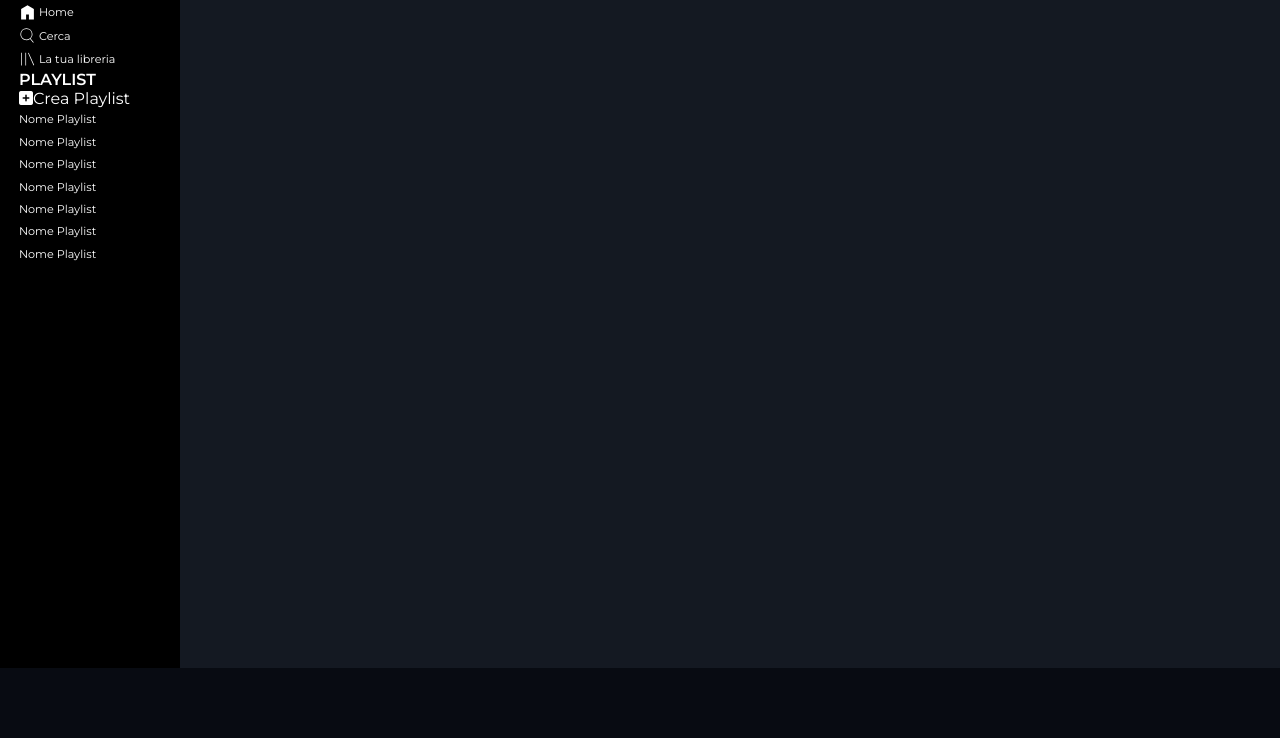
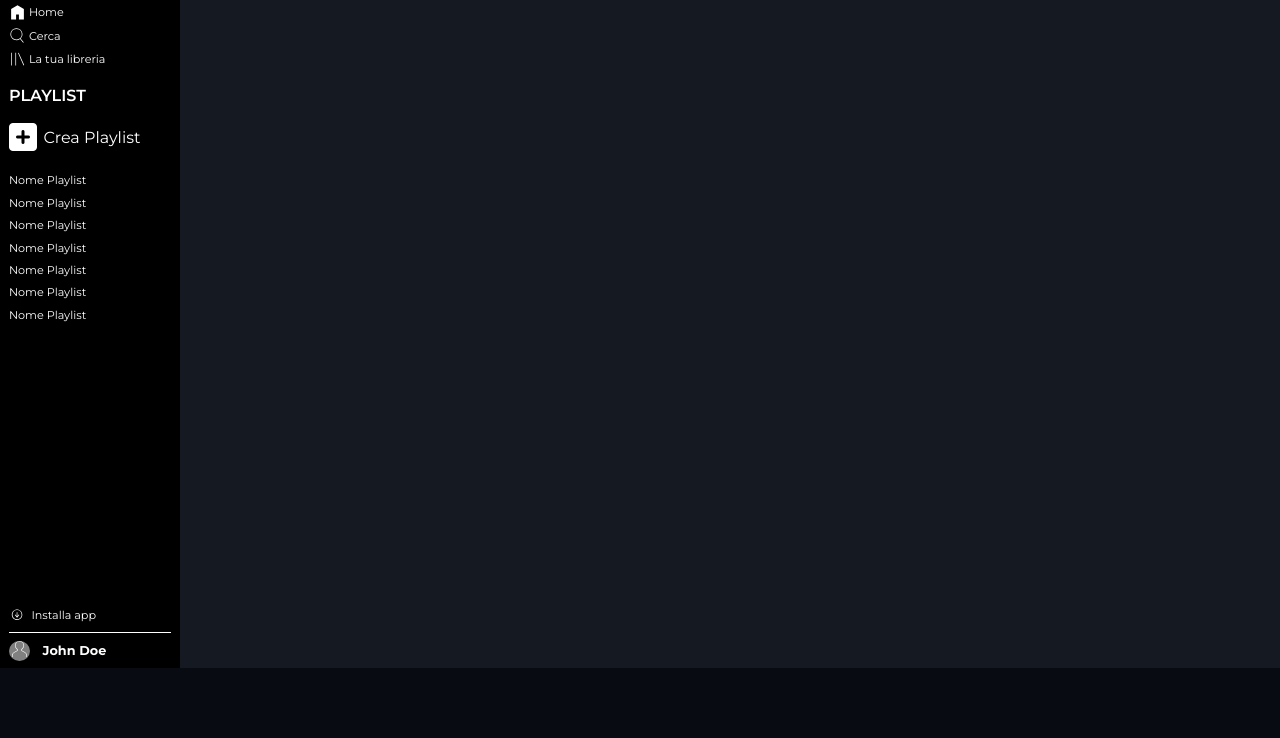
Before and after one commit to Andrea-Baggio/html-css-spotifyweb, a plain HTML site: page index.html in a window 1280 px wide. Shown: the part 62-800 px from the top of the page. Drawn offline with Linux system fonts and the light colour scheme.

Commit message:
side-bar desktop

```diff
--- a/css/style.css
+++ b/css/style.css
@@ -29,20 +29,18 @@ aside {
 }
 
 .aside-container {
-    /* border: 2px solid green; */
+    height: 99%;
     max-width: 90%;
     margin: auto;
-
     color: white;
-}
-
-.top-block {
-    /* border: 2px solid red; */
-    padding: 10px;
+    display: flex;
+    flex-direction: column;
+    justify-content: space-between;
 }
 
 .top-block-logo {
     width: 120px;
+    margin-top: 10px;
 }
 
 .top-block-logo img{
@@ -82,11 +80,19 @@ aside {
 
 .playlist {
     display: flex;
+    align-items: center;
+    padding: 1em 0;
 }
 
 .playlist-title {
     text-transform: uppercase;
     font-weight: 600;
+    margin-top: 1em;
+}
+
+.playlist-icon i {
+    font-size: 2em;
+    margin-right: .2em;
 }
 
 .playlist-item {
@@ -96,6 +102,56 @@ aside {
 }
 
 
+
+
+.app-download {
+    display: flex;
+    align-items: center;
+}
+
+.app-download-image {
+    width: .9rem;
+    display: flex;
+    align-items: center;
+    margin-right: .5em;
+}
+
+.app-download-image img {
+    width: 100%;
+}
+
+.app-download-text {
+    font-size: .7em;
+}
+
+.divider {
+    width: 100%;
+    border-bottom: 1px solid white;
+    padding: .3rem 0;
+}
+
+.profile {
+    display: flex;
+    align-items: center;
+    padding-top: .5rem;
+}
+
+.profile-image{
+    width: .9rem;
+    margin-right: .8em;
+    padding: 0 .2rem;
+    background-color: rgb(128, 128, 128);
+    border-radius: 100%;
+}
+
+.profile-image img {
+    width: 100%;
+}
+
+.username {
+    font-size: .8em;
+    font-weight: bold;
+}
 
 /* aside hover effects */
 
@@ -150,7 +206,7 @@ main {
 }
 
 
-/* footer */
+/* controls */
 
 .controls {
     background-color: rgb(8, 11, 18);
@@ -163,6 +219,10 @@ main {
     left: -50%;
 }
 
+
+
+
+/* MEDIA QUERY */
 
 @media screen and (max-width: 878px) {
 
--- a/index.html
+++ b/index.html
@@ -71,7 +71,23 @@
                     </div>
 
                     <div class="bottom-block">
+                        <div class="app-download">
+                            <div class="app-download-image">
+                                <img src="img/download.svg" alt="">
+                            </div>
+                            <p class="app-download-text">Installa app</p>
+                        </div>
 
+                        <div class="divider"></div>
+
+                        <div class="profile">
+                            <div class="profile-image">
+                                <img src="img/profile.svg" alt="">
+                            </div>
+                            <div class="username">
+                                John Doe
+                            </div>
+                        </div>
                     </div>
                 </div>
             </aside>
```
